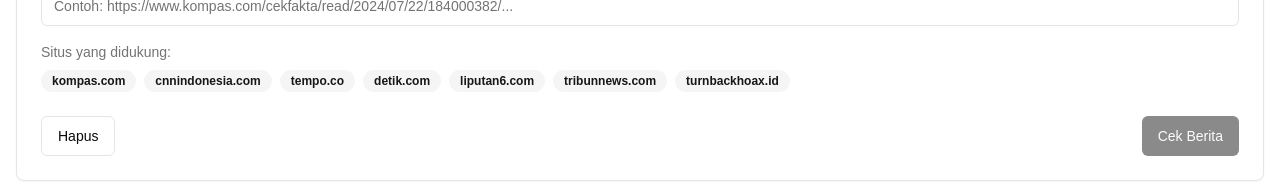
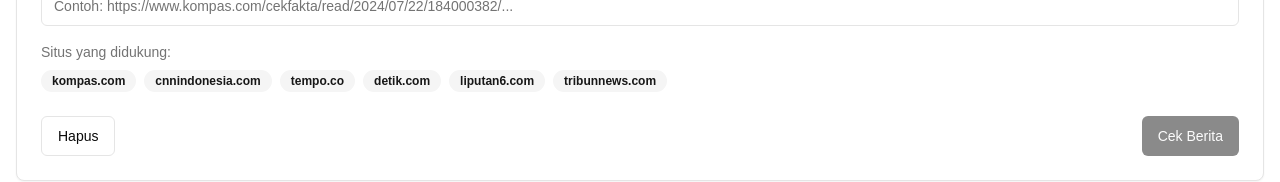
Before and after one commit to fallahibagaskara/hoax-news-detection, a Next.js app: page /check-news in a window 1280 px wide. Shown: the part 285-467 px from the top of the page. Built offline with nearby package versions, Linux system fonts and the light colour scheme; no server answers.

Commit message:
Remove 'turnbackhoax.id' from the list of supported domains in CheckNewsPage for improved domain management.

```diff
--- a/app/check-news/page.tsx
+++ b/app/check-news/page.tsx
@@ -41,7 +41,6 @@ const SUPPORTED_DOMAINS = [
   'detik.com',
   'liputan6.com',
   'tribunnews.com',
-  'turnbackhoax.id',
 ]
 
 // Helpers
```
